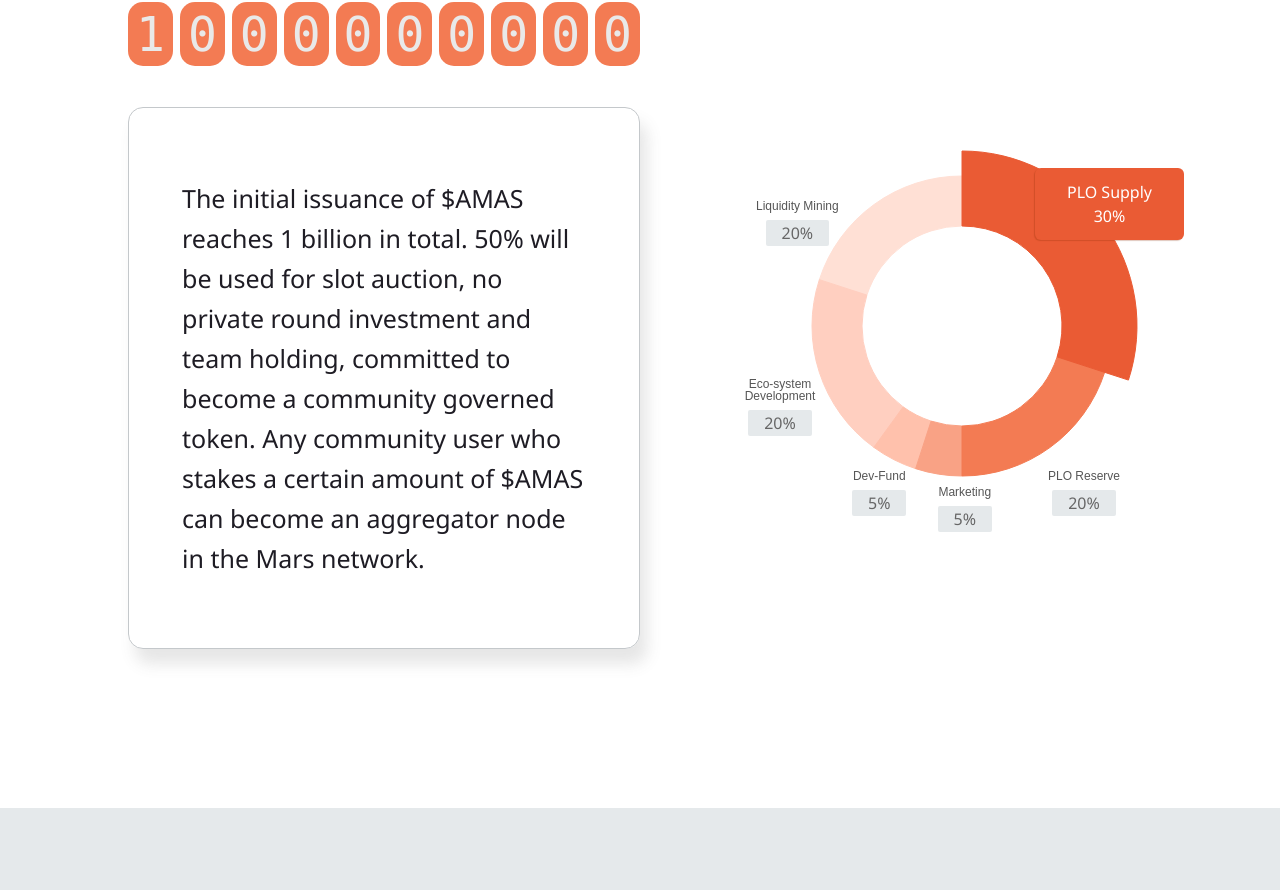
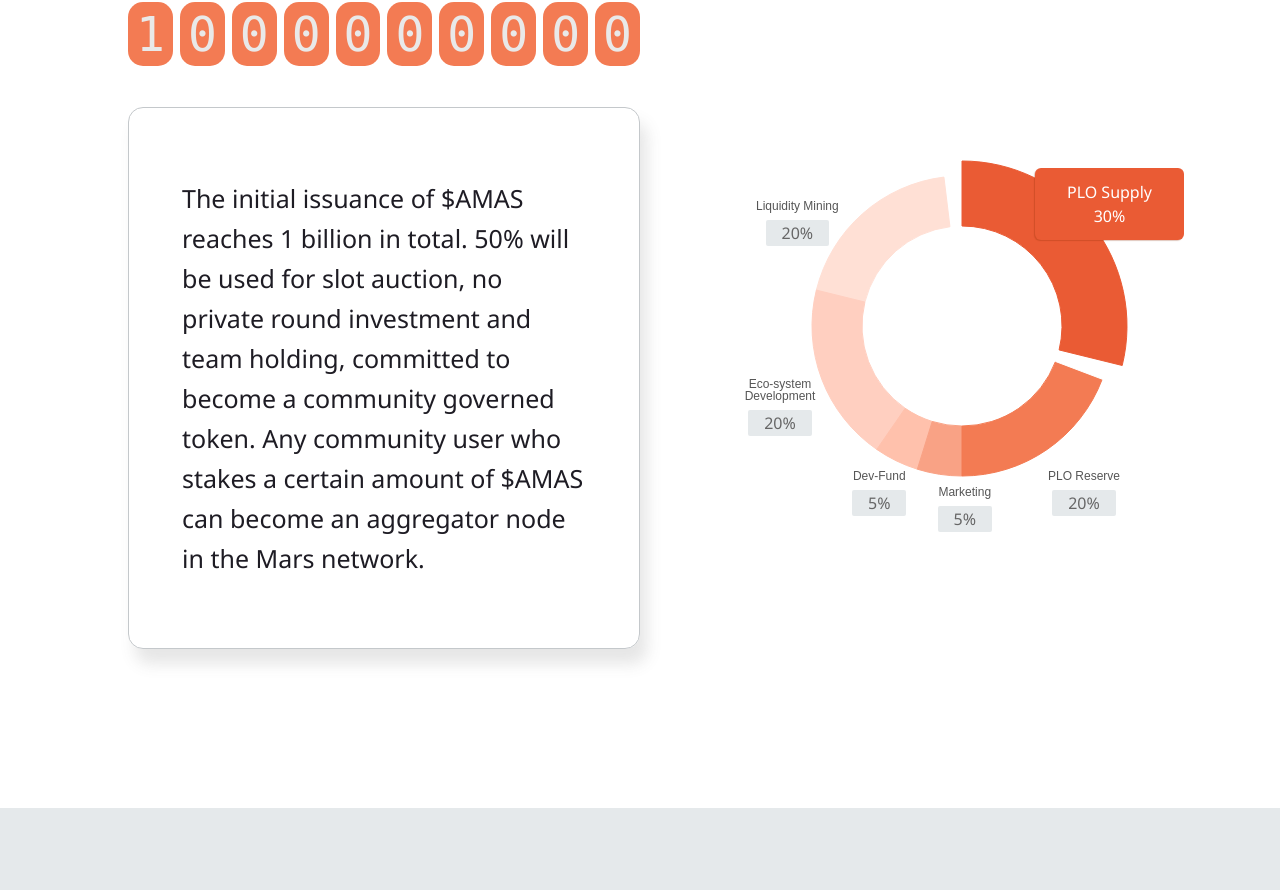
Before and after one commit to ffw0223/website2021, a React (Create React App) app: page / in a window 1280 px wide. Shown: the part 1215-2105 px from the top of the page. Built offline with nearby package versions, Linux system fonts and the light colour scheme.

Commit message:
updated the style of the radial chart.

```diff
--- a/src/views/supply/Supply.js
+++ b/src/views/supply/Supply.js
@@ -7,12 +7,14 @@ const Supply = props => {
 	const { t } = useTranslation();
 	const theNumber = "1000000000";
 	const myData = [
-		{ angle: 30, radius: 3.5, innerRadius: 2 },
+		{ angle: 30, radius: 3.3, innerRadius: 2 },
+		{ angle: 2, radius: 3.5, innerRadius: 2 },
 		{ angle: 20, radius: 3, innerRadius: 2 },
 		{ angle: 5, radius: 3, innerRadius: 2 },
 		{ angle: 5, radius: 3, innerRadius: 2 },
 		{ angle: 20, radius: 3, innerRadius: 2 },
 		{ angle: 20, radius: 3, innerRadius: 2 },
+		{ angle: 2, radius: 3.5, innerRadius: 2 },
 	];
 
 	return (<section className={styles.supplyLayout} id="supply">
@@ -34,8 +36,7 @@ const Supply = props => {
 					width={380}
 					height={380}
 					showLabels={true}
-					colorRange={['#FFE0D5', '#EA5B34', "#FFCFC0", "#FFC1AC", "#F9A285", "#F37B53"]}
-					padAngle={0.05} />
+					colorRange={['#ffffff', '#EA5B34', '#FFE0D5', "#FFCFC0", "#FFC1AC", "#F9A285", "#F37B53", '#ffffff']} />
 
 				<div className={styles.majorLabel} style={{
 					right: "-2rem",
```
